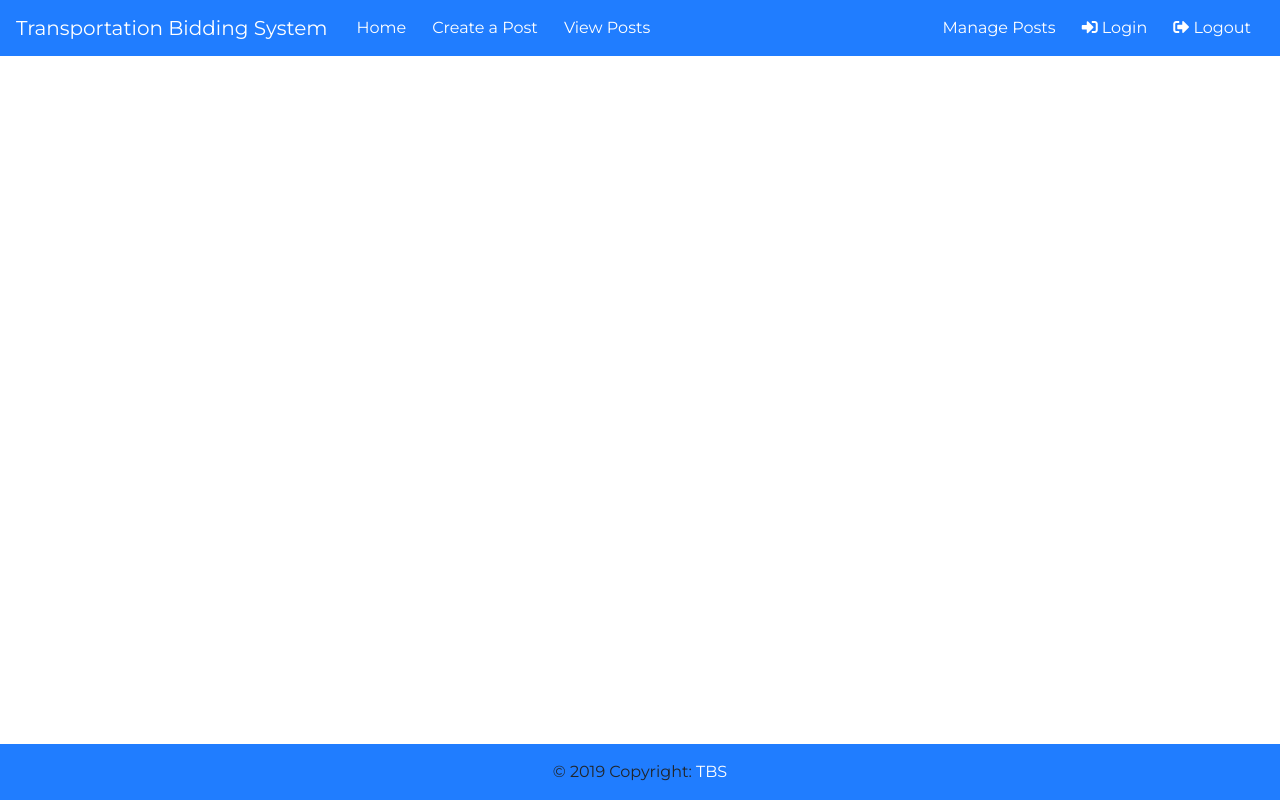
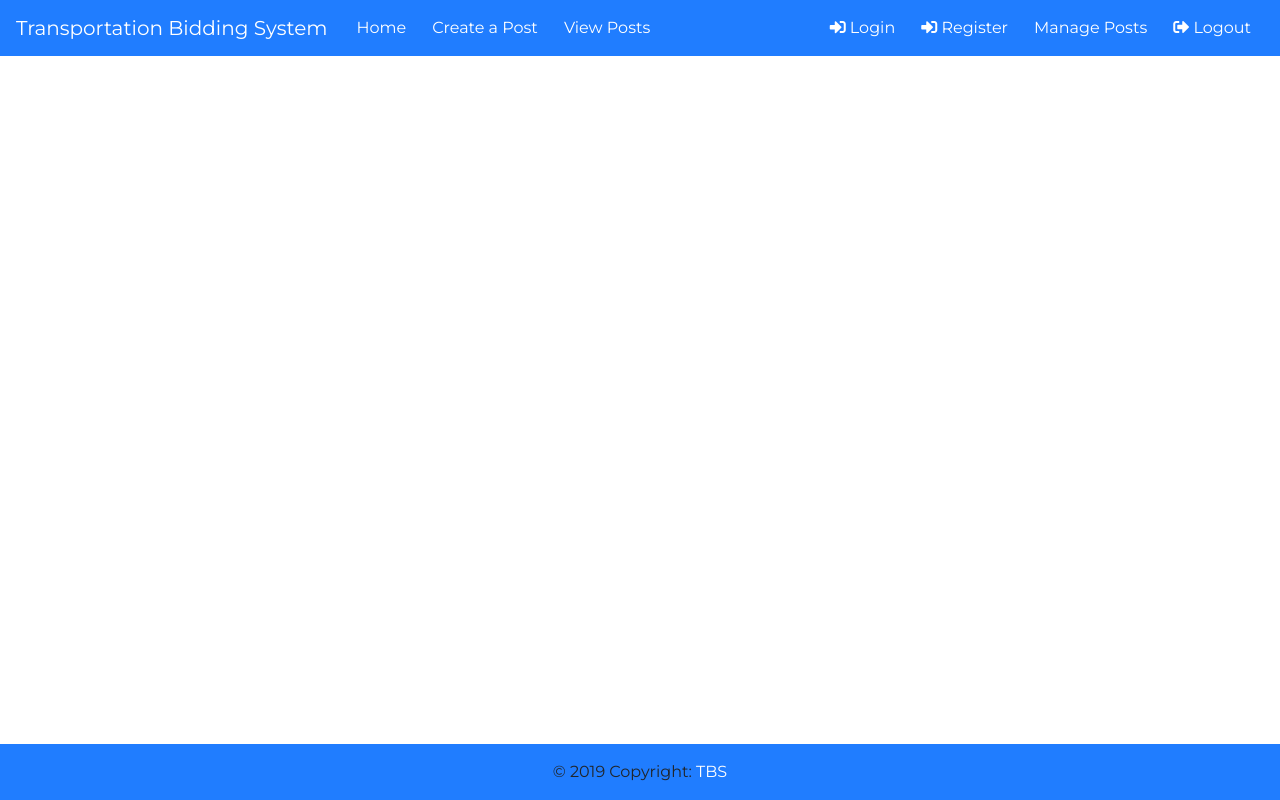
Before and after one commit to R2S2-Capstone/TBS, a Vue app in the folder TBS.Website/: page / in a window 1280 px wide. Built offline with nearby package versions, Linux system fonts and the light colour scheme.

Commit message:
Added register to header

```diff
--- a/TBS.Website/src/components/navigation/Header.vue
+++ b/TBS.Website/src/components/navigation/Header.vue
@@ -19,17 +19,22 @@
 					</li>
 				</ul>
 				<ul class="navbar-nav ml-auto">
-					<li class="nav-item">
-						<router-link :to="{ name: 'managePosts' }" class="btn text-white fade-on-hover">Manage Posts</router-link>
-					</li>
 					<!-- TODO: User must not be logged in -->
 					<li class="nav-item">
 						<router-link :to="{ name: 'login' }" class="btn text-white fade-on-hover"><i class="fas fa-sign-in-alt"></i> Login</router-link>
 					</li>
+					<!-- TODO: User must not be logged in -->
+					<li class="nav-item">
+						<router-link :to="{ name: 'register' }" class="btn text-white fade-on-hover"><i class="fas fa-sign-in-alt"></i> Register</router-link>
+					</li>
 					<!-- TODO: User must be logged in -->
-                    <li class="nav-item">
-                        <span class="btn text-white fade-on-hover" @click="logout"><i class="fas fa-sign-out-alt"></i> Logout</span>
-                    </li>
+					<li class="nav-item">
+						<router-link :to="{ name: 'managePosts' }" class="btn text-white fade-on-hover">Manage Posts</router-link>
+					</li>
+					<!-- TODO: User must be logged in -->
+					<li class="nav-item">
+							<span class="btn text-white fade-on-hover" @click="logout"><i class="fas fa-sign-out-alt"></i> Logout</span>
+					</li>
 				</ul>
 		</div>
 	</nav>
```
